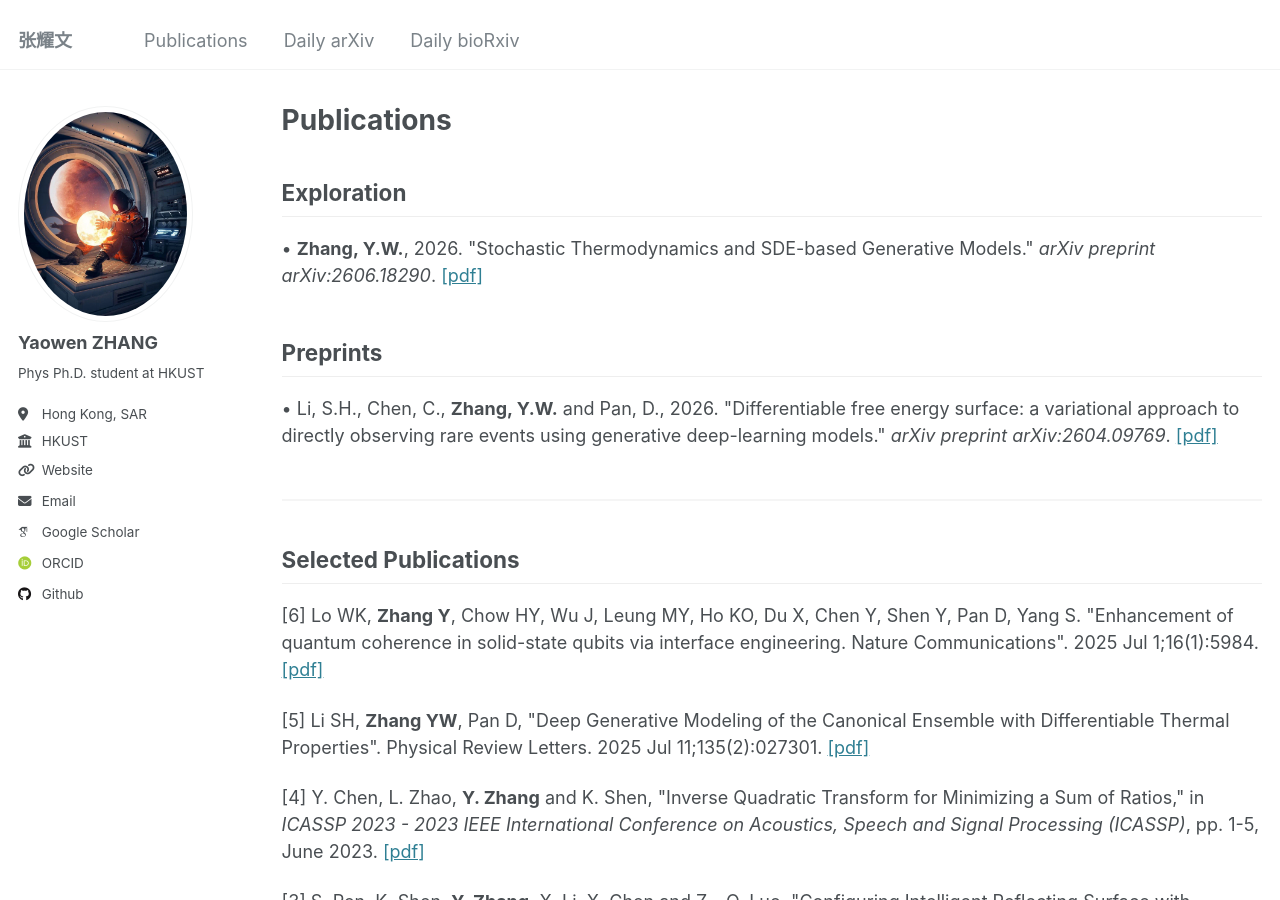
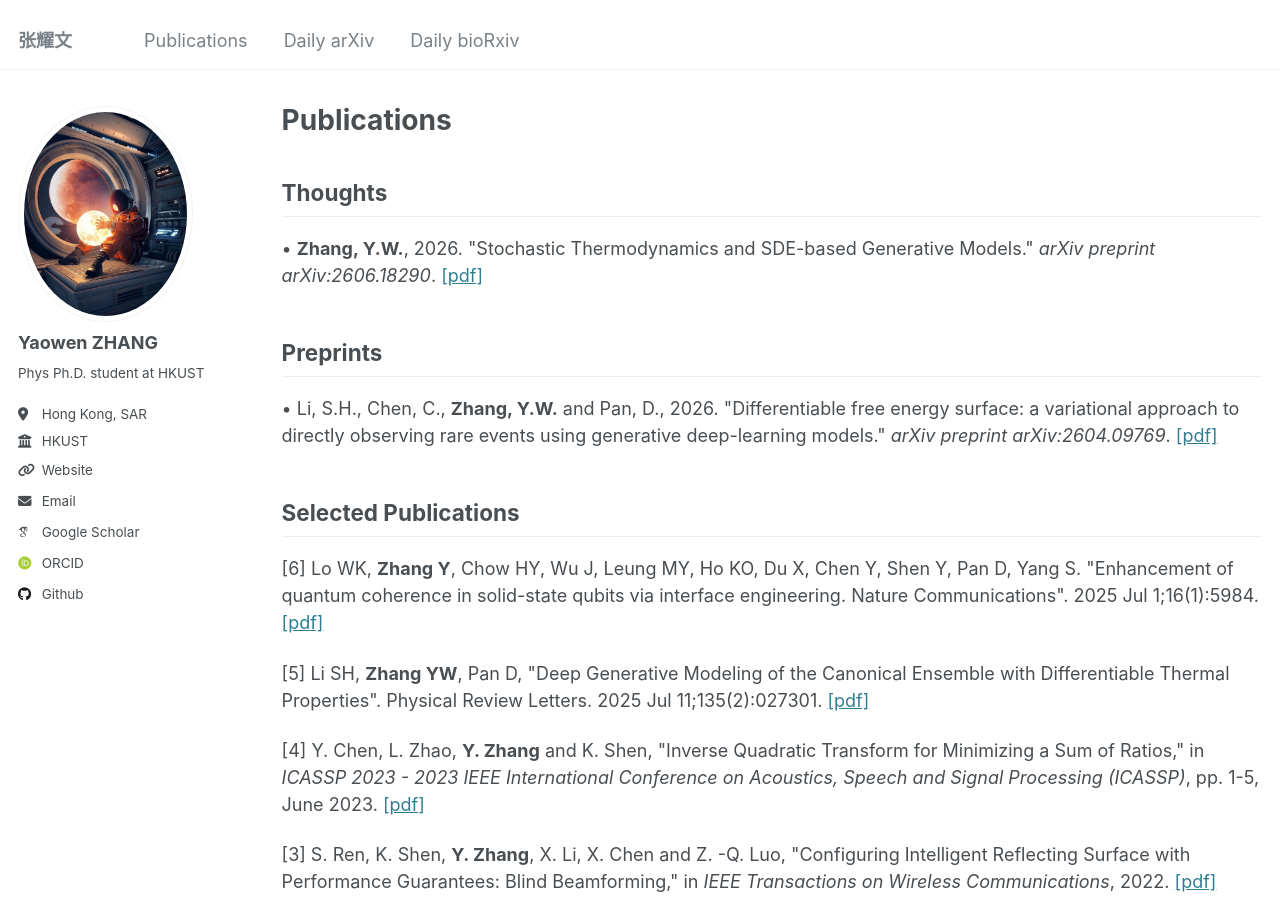
Before and after one commit to phyzyw/phyzyw.github.io, a Jekyll site: the page built from _pages/publications.html, in a window 1280 px wide and 900 px high. Built offline with Jekyll 4.4.1, drawn with Linux system fonts in a browser that asks for light colours; some web fonts are replaced.

Commit message:
revise pub

```diff
--- a/_pages/publications.html
+++ b/_pages/publications.html
@@ -12,7 +12,7 @@ author_profile: true
 {% endcomment %}
 
 <section id="preprints" style="margin-bottom: 50px;">
-  <h2 style="border-bottom: 1px solid #eee; padding-bottom: 10px;">Exploration</h2>
+  <h2 style="border-bottom: 1px solid #eee; padding-bottom: 10px;">Thoughts</h2>
   <div class="preprints-list">
     <div class="publication-item">
       <p>• <strong>Zhang, Y.W.</strong>, 2026. "Stochastic Thermodynamics and SDE-based Generative Models." <em>arXiv preprint arXiv:2606.18290</em>.
@@ -32,7 +32,7 @@ author_profile: true
 </section>
 
 
-<hr style="margin: 40px 0; border: none; border-top: 2px solid #f5f5f5;">
+<!-- <hr style="margin: 40px 0; border: none; border-top: 2px solid #f5f5f5;"> -->
 
 <section id="published-papers">
   <h2 style="border-bottom: 1px solid #eee; padding-bottom: 10px;">Selected Publications</h2>
```
